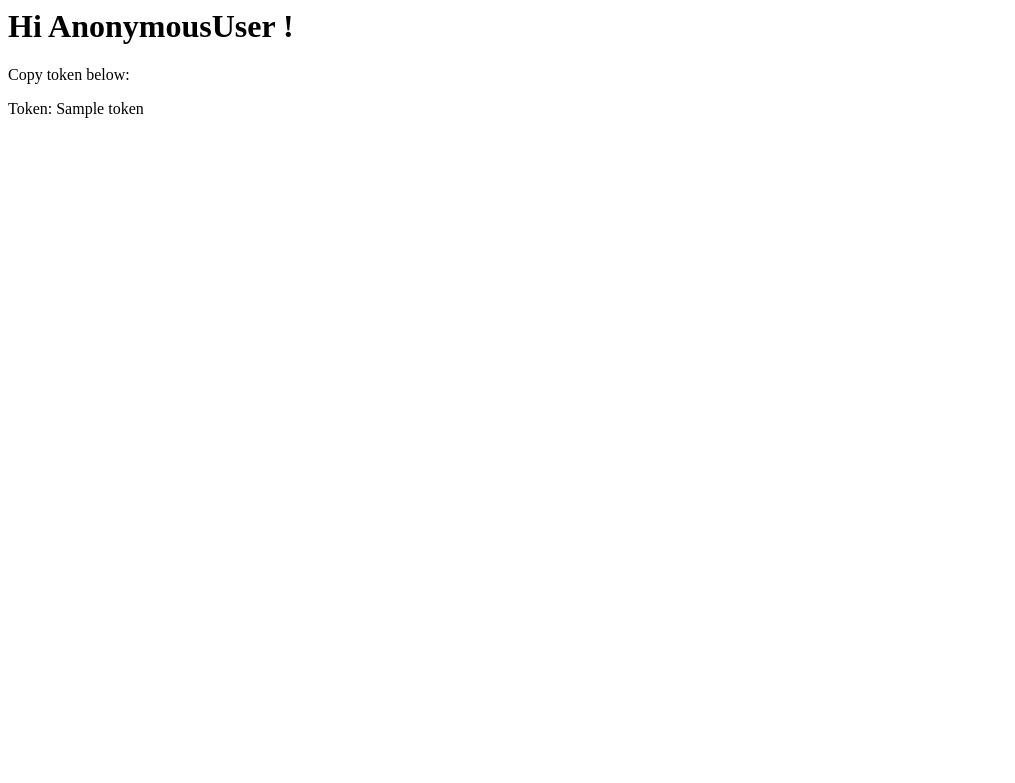
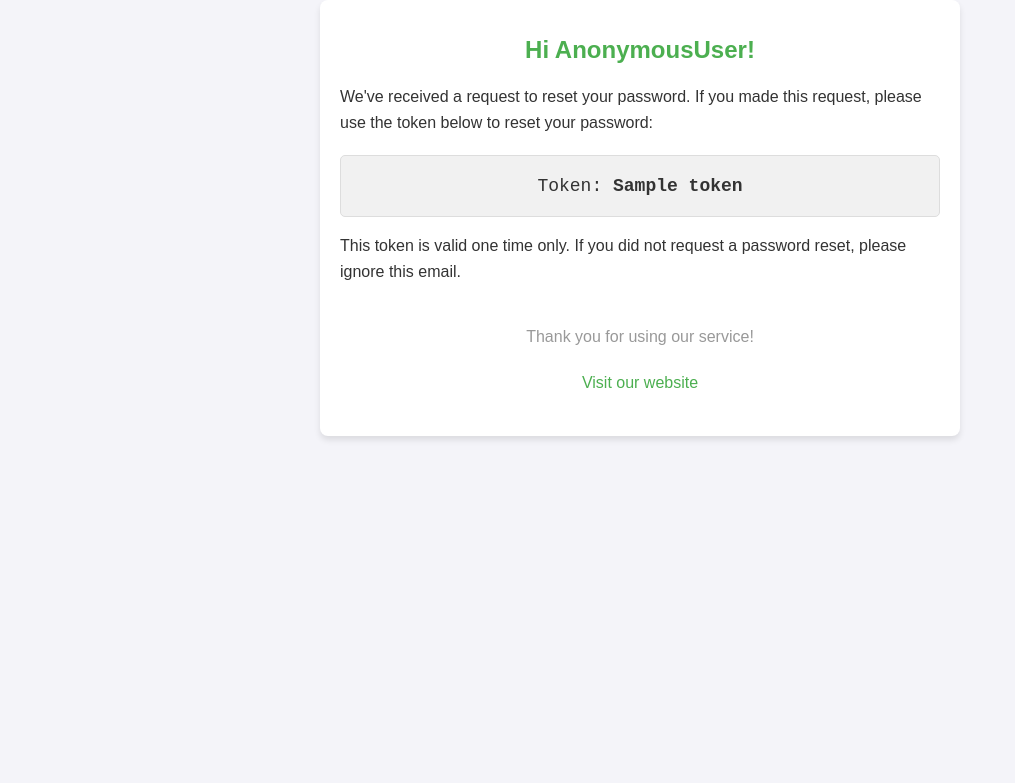
Before and after one commit to krzysztofgrabczynski/TravelBalance, a Django app: template backend/api/user/templates/forgot_password.html in a window 1280 px wide. Shown: the top 783 px of the page, without its empty margins (0-1015 px from the left). Run offline with Django 5.2, Linux system fonts and the light colour scheme; the template is opened without the code that fills it: most values are stand-ins (such as "Sample title", 1, 10 or a date in 2020).

Commit message:
Update forgot_password html template

```diff
--- a/backend/api/user/templates/forgot_password.html
+++ b/backend/api/user/templates/forgot_password.html
@@ -1,4 +1,83 @@
-<h1>Hi {{ user }} !</h1>
-<p>Copy token below:</p>
+<!DOCTYPE html>
+<html lang="en">
+<head>
+    <meta charset="UTF-8">
+    <meta http-equiv="X-UA-Compatible" content="IE=edge">
+    <meta name="viewport" content="width=device-width, initial-scale=1.0">
+    <title>Password Reset</title>
+    <style>
+        /* Main container styles */
+        body {
+            font-family: 'Arial', sans-serif;
+            background-color: #f4f4f9;
+            margin: 0;
+            padding: 0;
+            color: #333;
+        }
 
-<p>Token: {{token}}</p>
+        .container {
+            width: 100%;
+            max-width: 600px;
+            margin: 0 auto;
+            padding: 20px;
+            background-color: #ffffff;
+            border-radius: 8px;
+            box-shadow: 0 4px 6px rgba(0, 0, 0, 0.1);
+        }
+
+        h1 {
+            color: #4CAF50;
+            font-size: 24px;
+            text-align: center;
+            margin-bottom: 20px;
+        }
+
+        p {
+            font-size: 16px;
+            line-height: 1.6;
+            margin-bottom: 20px;
+        }
+
+        .token-box {
+            background-color: #f1f1f1;
+            padding: 20px;
+            border: 1px solid #ddd;
+            border-radius: 5px;
+            font-family: 'Courier New', Courier, monospace;
+            font-size: 18px;
+            color: #333;
+            text-align: center;
+            margin-top: 20px;
+        }
+
+        .footer {
+            font-size: 12px;
+            color: #999;
+            text-align: center;
+            margin-top: 40px;
+        }
+
+        .footer a {
+            color: #4CAF50;
+            text-decoration: none;
+        }
+    </style>
+</head>
+<body>
+    <div class="container">
+        <h1>Hi {{ user }}!</h1>
+        <p>We've received a request to reset your password. If you made this request, please use the token below to reset your password:</p>
+
+        <div class="token-box">
+            Token: <strong>{{ token }}</strong>
+        </div>
+
+        <p>This token is valid one time only. If you did not request a password reset, please ignore this email.</p>
+
+        <div class="footer">
+            <p>Thank you for using our service!</p>
+            <p><a href="{{ protocol }}://{{ domain }}">Visit our website</a></p>
+        </div>
+    </div>
+</body>
+</html>
```
